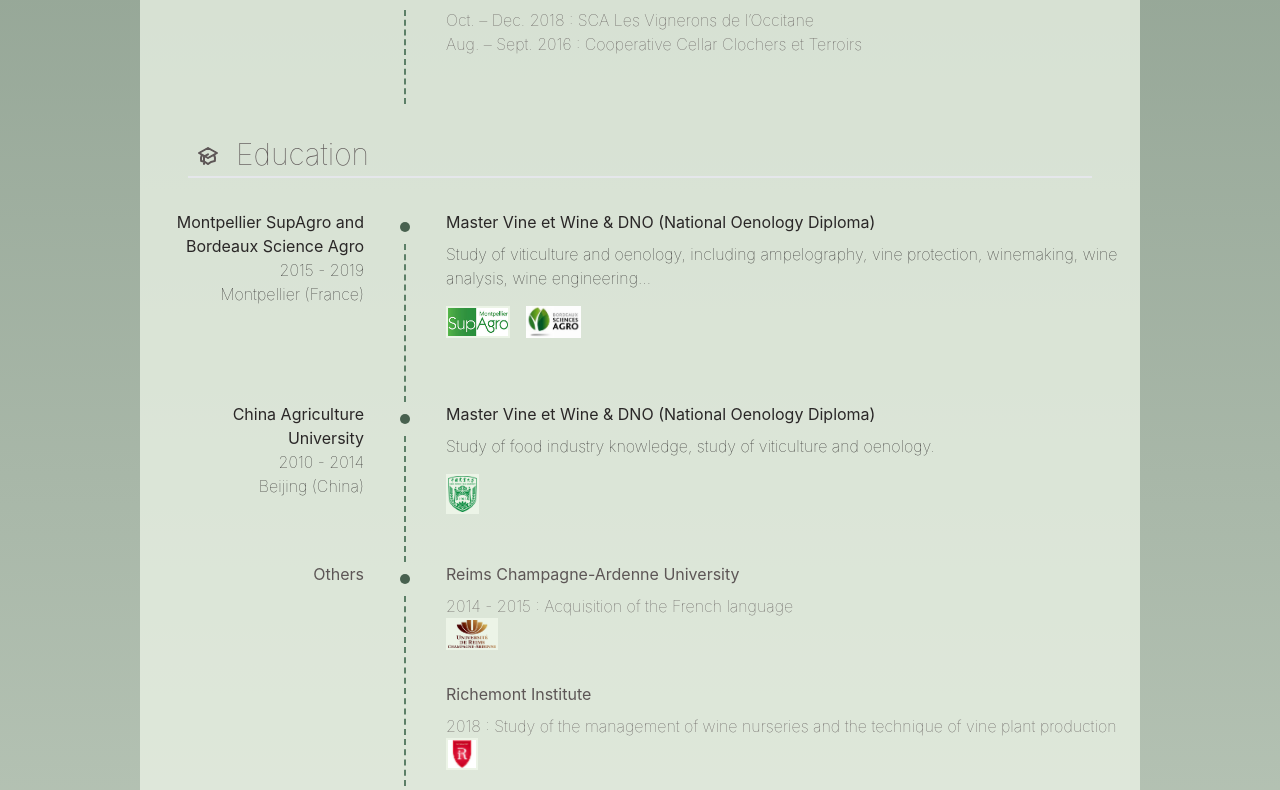
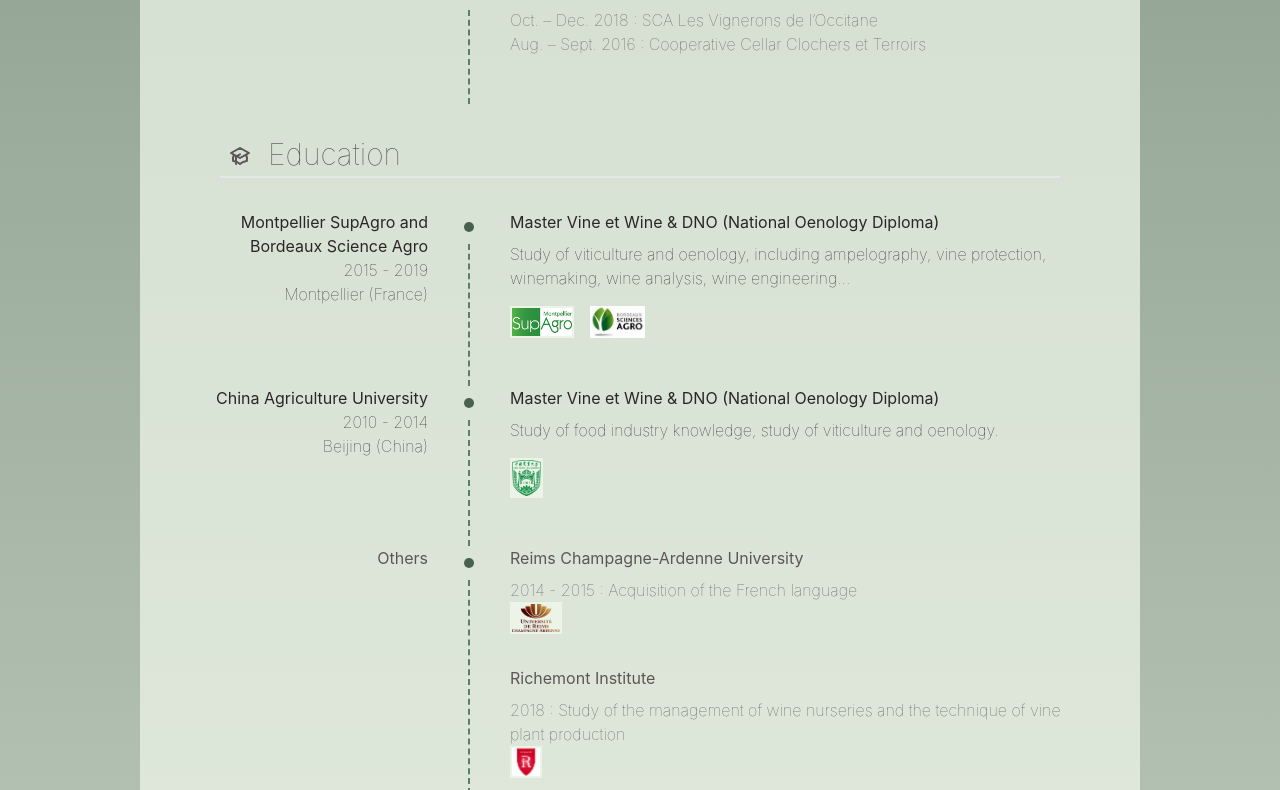
Before and after one commit to WenyiLULU/portfolio, a React (Create React App) app: page / in a window 1280 px wide. Shown: the part 2246-3036 px from the top of the page. Built offline with nearby package versions, Linux system fonts and the light colour scheme.

Commit message:
Change organization of logos of schools

```diff
--- a/src/components/history.js
+++ b/src/components/history.js
@@ -206,7 +206,7 @@ export default function History(props) {
 
 
     return (
-        <section id="history" className="min-h-screen rounded-3xl my-8 mx-3 px-4 text-neutral-focus bg-secondary/75">
+        <section id="history" className="min-h-screen rounded-3xl my-8 mx-3 pb-12 px-6 lg:px-12 text-neutral-focus bg-secondary/75">
             <div className="grid justify-items-stretch mb-16">
                 <h1  className="justify-self-center text-center text-primary-focus uppercase text-5xl font-extralight col-span-full pt-16">
                     {contents.pro.history[props.lang]}
@@ -221,7 +221,7 @@ export default function History(props) {
                 <p className="ml-2">{contents.pro.experiences[props.lang]}</p>
             </h2>
             <article className="flex">
-                <header className="flex-none w-36 lg:w-52 text-right">
+                <header className="flex-none w-36 lg:w-60 text-right">
                     <h3 className="font-normal">{contents.pro.magister}</h3>
                     <p>{contents.pro.magister_date[props.lang]}</p>
                     <p>{contents.pro.magister_city[props.lang]}</p>
@@ -241,7 +241,7 @@ export default function History(props) {
                 </main>
             </article>
             <article className="flex">
-                <header className="flex-none w-36 lg:w-52 text-right">
+                <header className="flex-none w-36 lg:w-60 text-right">
                     <h3 className="font-normal">{contents.pro.remy}</h3>
                     <p>{contents.pro.remy_date[props.lang]}</p>
                     <p>{contents.pro.remy_city[props.lang]}</p>
@@ -260,7 +260,7 @@ export default function History(props) {
                 </main>
             </article>
             <article className="flex">
-                <header className="flex-none w-36 lg:w-52 text-right">
+                <header className="flex-none w-36 lg:w-60 text-right">
                     <h3 className="font-normal">{contents.pro.cau[props.lang]}</h3>
                     <p>{contents.pro.cau_date[props.lang]}</p>
                     <p>{contents.pro.cau_city[props.lang]}</p>
@@ -279,7 +279,7 @@ export default function History(props) {
                 </main>
             </article>
             <article className="flex text-neutral">
-                <header className="flex-none w-36 lg:w-52 text-right">
+                <header className="flex-none w-36 lg:w-60 text-right">
                     <h3 className="font-normal">{contents.others[props.lang]}</h3>
                 </header>
                 <div className="flex flex-col justify-items-center mx-6">
@@ -304,7 +304,7 @@ export default function History(props) {
                 <p className="ml-2">{contents.etu.formation[props.lang]}</p>
             </h2>
             <article className="flex">
-                <header className="flex-none w-36 lg:w-52 text-right">
+                <header className="flex-none w-36 lg:w-60 text-right">
                     <h3 className="font-normal">{contents.etu.supagro[props.lang]}</h3>
                     <p>{contents.etu.supagro_date}</p>
                     <p>{contents.etu.supagro_city[props.lang]}</p>
@@ -316,18 +316,18 @@ export default function History(props) {
                 <main className="grow mb-6 pb-6">
                     <h3 className="mb-2 font-normal">{contents.etu.supagro_degree[props.lang]}</h3>
                     <p>{contents.etu.supagro_content[props.lang]}</p>
-                    <div className="flex">
+                    <div className="flex flex-wrap">
                         <a href="https://www.institut-agro-montpellier.fr/" target="_blank" rel="noopener noreferrer">
-                            <img className="h-8 mt-4 border-secondary border-2" src={logo_supagro} alt="SupAgro" />
+                            <img className="h-8 mt-4 mr-4 border-secondary border-2" src={logo_supagro} alt="SupAgro" />
                         </a>
                         <a href="https://www.agro-bordeaux.fr/" target="_blank" rel="noopener noreferrer">
-                            <img className="h-8 m-4" src={logo_scienceagro} alt="Sciences Agro" />
+                            <img className="h-8 mt-4" src={logo_scienceagro} alt="Sciences Agro" />
                         </a>
                     </div>
                 </main>
             </article>
             <article className="flex">
-                <header className="flex-none w-36 lg:w-52 text-right">
+                <header className="flex-none w-36 lg:w-60 text-right">
                     <h3 className="font-normal">{contents.etu.cau[props.lang]}</h3>
                     <p>{contents.etu.cau_date}</p>
                     <p>{contents.etu.cau_city[props.lang]}</p>
@@ -345,7 +345,7 @@ export default function History(props) {
                 </main>
             </article>
             <article className="flex text-neutral">
-                <header className="flex-none w-36 lg:w-52 text-right">
+                <header className="flex-none w-36 lg:w-60 text-right">
                     <h3 className="font-normal">{contents.others[props.lang]}</h3>
                 </header>
                 <div className="flex flex-col justify-items-center mx-6">
```
